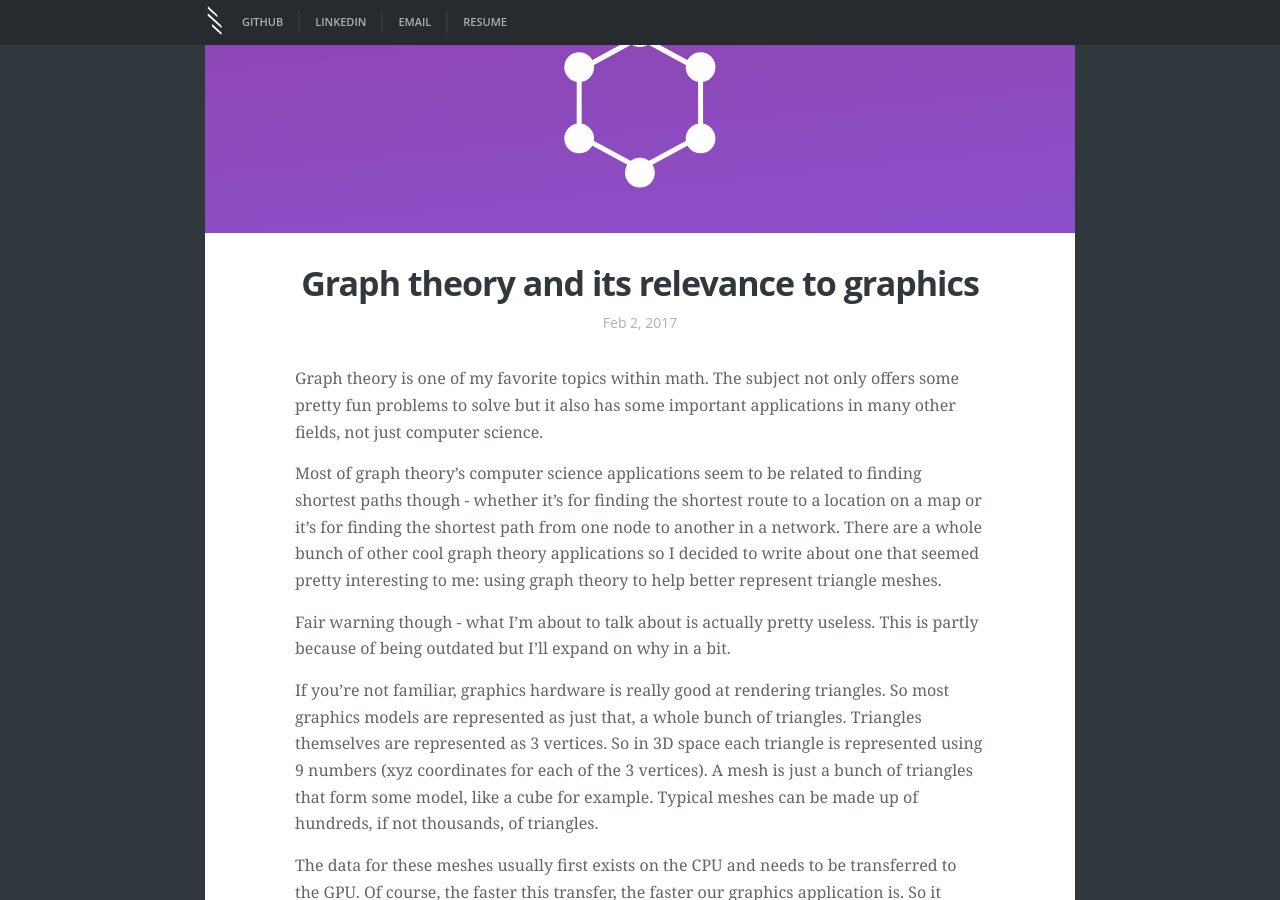
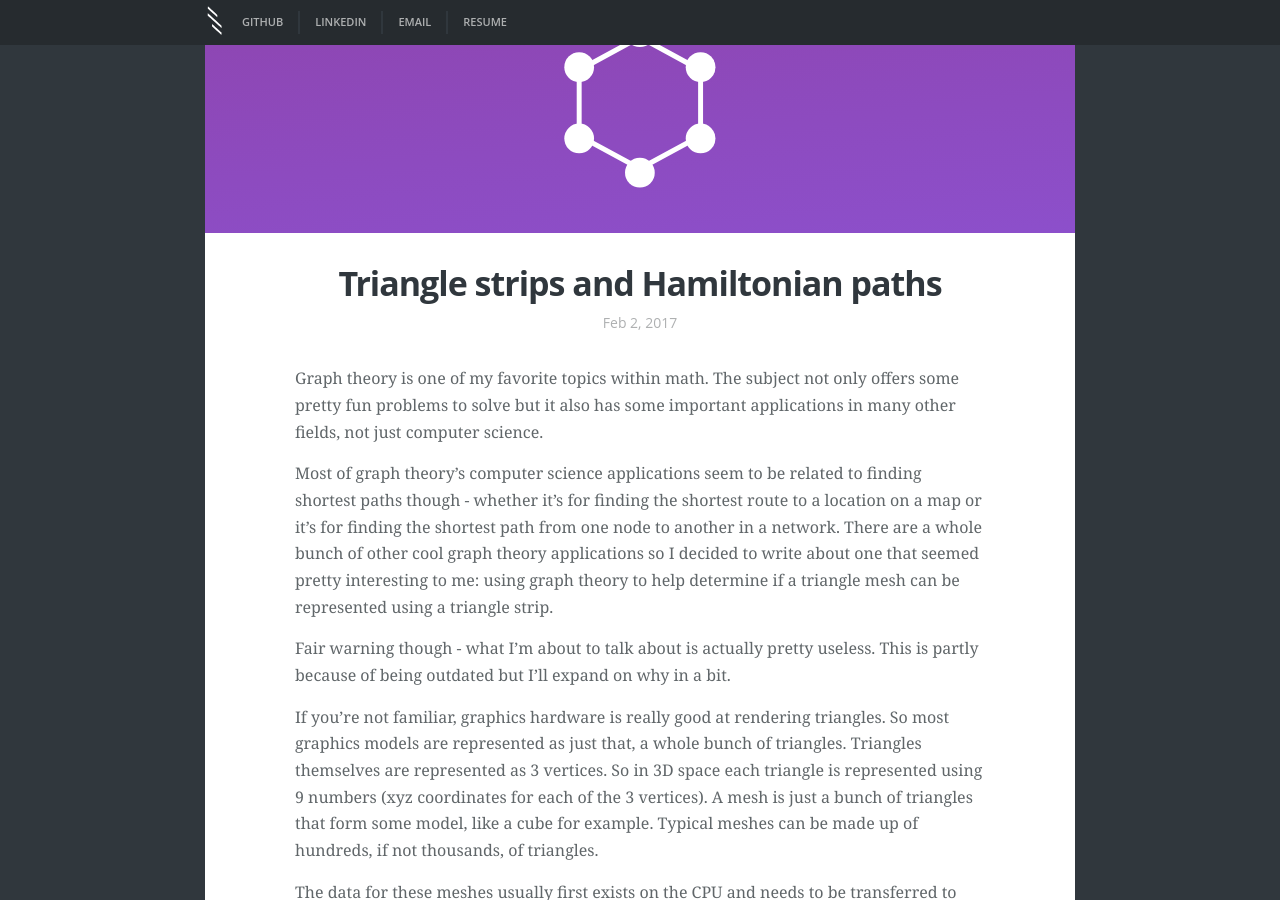
Before and after one commit to shamwow/shahmeer-jekyll, a Jekyll site: the page built from _posts/2017-02-02-graph-theory-and-computer-graphics.markdown, in a window 1280 px wide and 900 px high, scrolled down 312 px. Built offline with Jekyll 4.4.1, drawn with Linux system fonts in a browser that asks for light colours.

Commit message:
Change title of graphtheory post

```diff
--- a/_posts/2017-02-02-graph-theory-and-computer-graphics.markdown
+++ b/_posts/2017-02-02-graph-theory-and-computer-graphics.markdown
@@ -1,13 +1,13 @@
 ---
 layout: post
-title:  "Graph theory and its relevance to graphics"
+title:  "Triangle strips and Hamiltonian paths"
 date:   2017-02-02 21:43:41 +0800
 categories: math
 header_image: "/graph-theory-and-comp-sci.svg"
 ---
 Graph theory is one of my favorite topics within math. The subject not only offers some pretty fun problems to solve but it also has some important applications in many other fields, not just computer science.
 
-Most of graph theory's computer science applications seem to be related to finding shortest paths though - whether it's for finding the shortest route to a location on a map or it's for finding the shortest path from one node to another in a network. There are a whole bunch of other cool graph theory applications so I decided to write about one that seemed pretty interesting to me: using graph theory to help better represent triangle meshes.
+Most of graph theory's computer science applications seem to be related to finding shortest paths though - whether it's for finding the shortest route to a location on a map or it's for finding the shortest path from one node to another in a network. There are a whole bunch of other cool graph theory applications so I decided to write about one that seemed pretty interesting to me: using graph theory to help determine if a triangle mesh can be represented using a triangle strip.
 
 <!-- read more -->
 
```
